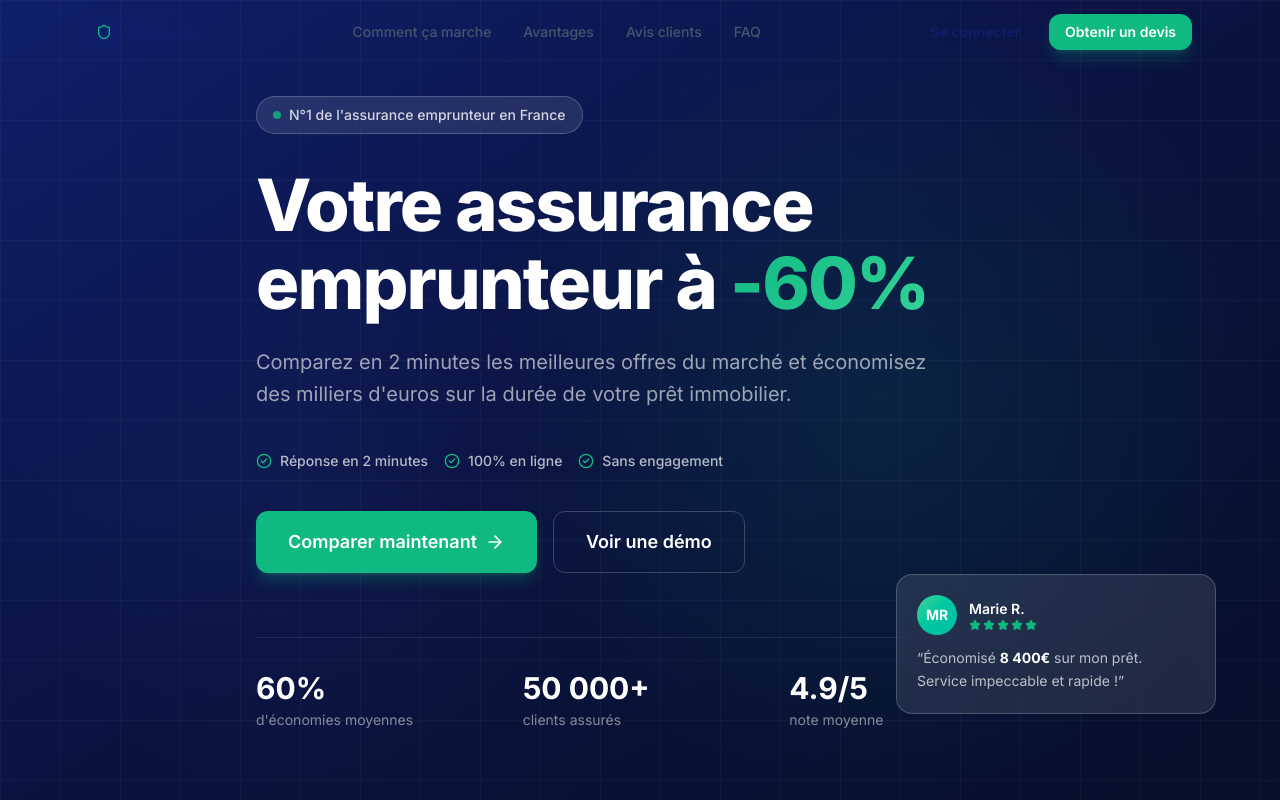
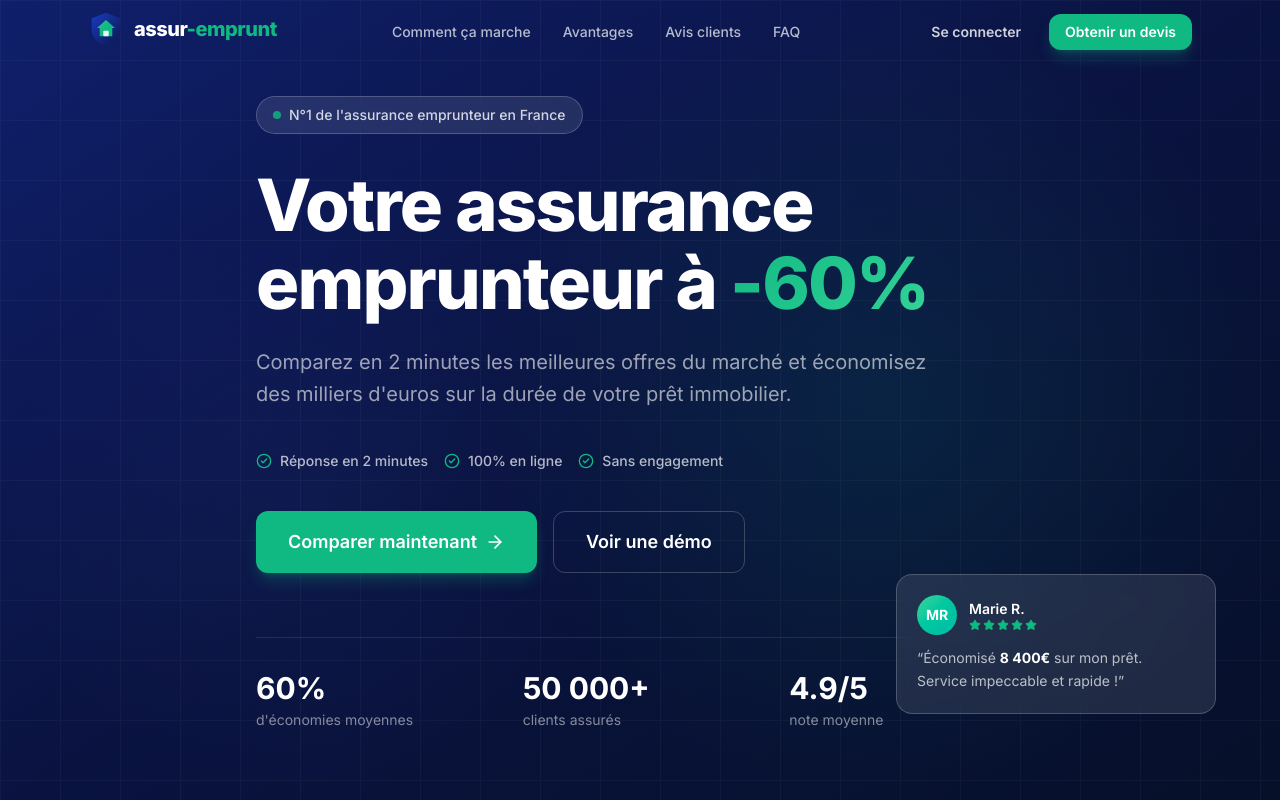
Before and after one commit to loricbenoit-coder/assurio, a React (Vite) app: page / in a window 1280 px wide. Shown: the top 800 px of the page. Built offline with nearby package versions, Linux system fonts and the light colour scheme.

Commit message:
rebrand: Assurio → Assur-Emprunt + nouveau logo SVG moderne

```diff
--- a/content/settings.json
+++ b/content/settings.json
@@ -1,4 +1,4 @@
 {
-  "siteTitle": "Assurio",
+  "siteTitle": "Assur-Emprunt",
   "tagline": "Assurance Emprunteur au meilleur prix"
 }
--- a/index.html
+++ b/index.html
@@ -5,30 +5,30 @@
     <link rel="icon" type="image/svg+xml" href="/favicon.svg" />
     <meta name="viewport" content="width=device-width, initial-scale=1.0" />
     <!-- SEO -->
-    <title>Assurio — Assurance Emprunteur au meilleur prix</title>
-    <meta name="description" content="Assurio vous aide à trouver la meilleure assurance emprunteur. Comparez, économisez jusqu'à 60% et protégez votre prêt immobilier en quelques minutes." />
-    <meta name="keywords" content="assurance emprunteur, délégation assurance, assurance prêt immobilier, comparateur assurance emprunteur" />
+    <title>Assur-Emprunt — Assurance Emprunteur au meilleur prix</title>
+    <meta name="description" content="Assur-Emprunt vous aide à trouver la meilleure assurance emprunteur. Comparez, économisez jusqu'à 60% et protégez votre prêt immobilier en quelques minutes." />
+    <meta name="keywords" content="assurance emprunteur, délégation assurance, assurance prêt immobilier, comparateur assurance emprunteur, assur-emprunt" />
     <meta name="robots" content="index, follow" />
-    <link rel="canonical" href="https://assurio.fr" />
+    <link rel="canonical" href="https://assur-emprunt.fr" />
     <!-- Open Graph -->
-    <meta property="og:title" content="Assurio — Assurance Emprunteur au meilleur prix" />
-    <meta property="og:description" content="Comparez et économisez jusqu'à 60% sur votre assurance emprunteur avec Assurio." />
+    <meta property="og:title" content="Assur-Emprunt — Assurance Emprunteur au meilleur prix" />
+    <meta property="og:description" content="Comparez et économisez jusqu'à 60% sur votre assurance emprunteur avec Assur-Emprunt." />
     <meta property="og:type" content="website" />
-    <meta property="og:url" content="https://assurio.fr" />
+    <meta property="og:url" content="https://assur-emprunt.fr" />
     <!-- Schema.org -->
     <script type="application/ld+json">
     {
       "@context": "https://schema.org",
       "@type": "Organization",
-      "name": "Assurio",
+      "name": "Assur-Emprunt",
       "description": "Comparateur d'assurance emprunteur en ligne",
-      "url": "https://assurio.fr"
+      "url": "https://assur-emprunt.fr"
     }
     </script>
     <!-- Fonts -->
     <link rel="preconnect" href="https://fonts.googleapis.com" />
     <link rel="preconnect" href="https://fonts.gstatic.com" crossorigin />
-    <link href="https://fonts.googleapis.com/css2?family=Inter:wght@300;400;500;600;700;800&display=swap" rel="stylesheet" />
+    <link href="https://fonts.googleapis.com/css2?family=Inter:wght@300;400;500;600;700;800;900&display=swap" rel="stylesheet" />
   </head>
   <body>
     <div id="root"></div>
--- a/src/components/layout/Footer.jsx
+++ b/src/components/layout/Footer.jsx
@@ -1,5 +1,5 @@
 import React from 'react'
-import { Shield } from 'lucide-react'
+import { Logo } from '@/components/ui/Logo'
 
 const LINKS = {
   Produit: ['Comparateur', "Délégation d'assurance", "Rachat de prêt", 'Simulation'],
@@ -13,14 +13,9 @@ export const Footer = () => (
       <div className="grid grid-cols-2 md:grid-cols-4 gap-10 mb-12">
         {/* Brand */}
         <div className="col-span-2 md:col-span-1">
-          <div className="flex items-center gap-2 mb-4">
-            <div className="w-8 h-8 rounded-lg bg-[#0f1f6b] flex items-center justify-center">
-              <Shield className="w-4 h-4 text-[#10b981]" />
-            </div>
-            <span className="text-xl font-bold text-[#0a1340]">Assurio</span>
-          </div>
-          <p className="text-sm text-slate-400 leading-relaxed max-w-xs">
-            Le comparateur d'assurance emprunteur qui vous fait vraiment économiser.
+          <Logo dark className="mb-4" />
+          <p className="text-sm text-slate-400 leading-relaxed max-w-xs mt-4">
+            Le comparateur d&apos;assurance emprunteur qui vous fait vraiment économiser.
           </p>
           <div className="mt-4 text-xs text-slate-300">
             ORIAS N° 24001234
@@ -45,8 +40,8 @@ export const Footer = () => (
       </div>
 
       <div className="pt-8 border-t border-slate-100 flex flex-col md:flex-row items-center justify-between gap-4 text-sm text-slate-400">
-        <span>© 2024 Assurio. Tous droits réservés.</span>
-        <span>Courtier en assurance enregistré à l'ORIAS</span>
+        <span>© 2024 Assur-Emprunt. Tous droits réservés.</span>
+        <span>Courtier en assurance enregistré à l&apos;ORIAS</span>
       </div>
     </div>
   </footer>
--- a/src/components/layout/Navbar.jsx
+++ b/src/components/layout/Navbar.jsx
@@ -1,6 +1,7 @@
 import React, { useState, useEffect } from 'react'
-import { Shield, Menu, X } from 'lucide-react'
+import { Menu, X } from 'lucide-react'
 import { Button } from '@/components/ui/Button'
+import { Logo } from '@/components/ui/Logo'
 import { cn } from '@/lib/utils'
 
 const NAV_LINKS = [
@@ -31,13 +32,11 @@ export const Navbar = () => {
     >
       <div className="max-w-6xl mx-auto px-6 h-16 flex items-center justify-between">
         {/* Logo */}
-        <a href="#" className="flex items-center gap-2 group">
-          <div className="w-8 h-8 rounded-lg bg-[#0f1f6b] flex items-center justify-center">
-            <Shield className="w-4 h-4 text-[#10b981]" />
-          </div>
-          <span className="text-xl font-bold text-[#0f1f6b] tracking-tight">
-            Assurio
-          </span>
+        <a href="#" aria-label="Assur-Emprunt - Accueil">
+          {scrolled
+            ? <Logo dark />
+            : <Logo dark={false} />
+          }
         </a>
 
         {/* Desktop nav */}
@@ -46,7 +45,10 @@ export const Navbar = () => {
             <a
               key={href}
               href={href}
-              className="text-sm font-medium text-slate-600 hover:text-[#0f1f6b] transition-colors"
+              className={cn(
+                'text-sm font-medium transition-colors',
+                scrolled ? 'text-slate-600 hover:text-[#0a1340]' : 'text-white/70 hover:text-white'
+              )}
             >
               {label}
             </a>
@@ -55,13 +57,19 @@ export const Navbar = () => {
 
         {/* CTA */}
         <div className="hidden md:flex items-center gap-3">
-          <Button variant="outline" size="sm">Se connecter</Button>
+          <Button
+            variant={scrolled ? 'outline' : 'ghost'}
+            size="sm"
+            className={!scrolled ? 'text-white/80 hover:text-white hover:bg-white/10' : ''}
+          >
+            Se connecter
+          </Button>
           <Button size="sm">Obtenir un devis</Button>
         </div>
 
         {/* Mobile toggle */}
         <button
-          className="md:hidden p-2 text-slate-600"
+          className={cn('md:hidden p-2', scrolled ? 'text-slate-600' : 'text-white')}
           onClick={() => setMenuOpen(!menuOpen)}
           aria-label="Menu"
         >
@@ -76,7 +84,7 @@ export const Navbar = () => {
             <a
               key={href}
               href={href}
-              className="text-sm font-medium text-slate-600 hover:text-[#0f1f6b]"
+              className="text-sm font-medium text-slate-600 hover:text-[#0a1340]"
               onClick={() => setMenuOpen(false)}
             >
               {label}
--- a/src/components/sections/CTA.jsx
+++ b/src/components/sections/CTA.jsx
@@ -4,7 +4,6 @@ import { Button } from '@/components/ui/Button'
 
 export const CTA = () => (
   <section className="py-24 bg-[#0a1340] relative overflow-hidden">
-    {/* Background decoration */}
     <div
       className="absolute top-0 left-1/2 -translate-x-1/2 w-[800px] h-[400px] opacity-10 rounded-full"
       style={{ background: 'radial-gradient(circle, #10b981 0%, transparent 70%)' }}
@@ -13,7 +12,9 @@ export const CTA = () => (
     <div className="relative max-w-4xl mx-auto px-6 text-center">
       <div className="inline-flex items-center gap-2 bg-white/10 border border-white/20 rounded-full px-4 py-2 mb-8">
         <ShieldCheck className="w-4 h-4 text-[#10b981]" />
-        <span className="text-sm text-white/80 font-medium">Gratuit · Sans engagement · 100% en ligne</span>
+        <span className="text-sm text-white/80 font-medium">
+          Gratuit · Sans engagement · 100% en ligne
+        </span>
       </div>
 
       <h2 className="text-4xl md:text-5xl font-extrabold text-white mb-6 tracking-tight leading-tight">
@@ -23,7 +24,8 @@ export const CTA = () => (
       </h2>
 
       <p className="text-xl text-white/60 mb-10 max-w-2xl mx-auto">
-        Rejoignez 50 000 emprunteurs qui ont déjà optimisé leur assurance.
+        Rejoignez 50 000 emprunteurs qui ont déjà optimisé leur assurance avec
+        <span className="text-white font-semibold"> Assur-Emprunt</span>.
         Obtenez votre comparatif gratuit en 2 minutes.
       </p>
 
@@ -32,7 +34,11 @@ export const CTA = () => (
           Obtenir mon devis gratuit
           <ArrowRight className="w-5 h-5 transition-transform group-hover:translate-x-1" />
         </Button>
-        <Button variant="outline" size="lg" className="border-white/20 text-white hover:bg-white/10">
+        <Button
+          variant="outline"
+          size="lg"
+          className="border-white/20 text-white hover:bg-white/10"
+        >
           Parler à un conseiller
         </Button>
       </div>
--- /dev/null
+++ b/src/components/ui/Logo.jsx
@@ -0,0 +1,58 @@
+import React from 'react'
+import { cn } from '@/lib/utils'
+
+/**
+ * Logo Assur-Emprunt
+ * Icône : bouclier géométrique avec toit de maison stylisé
+ * Typo : "assur" bold navy + "-emprunt" vert
+ */
+export const LogoIcon = ({ className, size = 36 }) => (
+  <svg
+    width={size}
+    height={size}
+    viewBox="0 0 40 40"
+    fill="none"
+    xmlns="http://www.w3.org/2000/svg"
+    className={className}
+  >
+    <defs>
+      <linearGradient id="shieldGrad" x1="0" y1="0" x2="40" y2="40" gradientUnits="userSpaceOnUse">
+        <stop offset="0%" stopColor="#1a3fcc" />
+        <stop offset="100%" stopColor="#0a1340" />
+      </linearGradient>
+      <linearGradient id="roofGrad" x1="0" y1="0" x2="20" y2="20" gradientUnits="userSpaceOnUse">
+        <stop offset="0%" stopColor="#34d399" />
+        <stop offset="100%" stopColor="#10b981" />
+      </linearGradient>
+    </defs>
+
+    {/* Bouclier arrondi */}
+    <path
+      d="M20 2L4 8V20C4 29.5 11.2 37.2 20 39C28.8 37.2 36 29.5 36 20V8L20 2Z"
+      fill="url(#shieldGrad)"
+    />
+
+    {/* Toit de maison (triangle) */}
+    <path
+      d="M20 10L10 19H13V28H27V19H30L20 10Z"
+      fill="url(#roofGrad)"
+    />
+
+    {/* Porte */}
+    <rect x="17" y="22" width="6" height="6" rx="1" fill="white" fillOpacity="0.9" />
+  </svg>
+)
+
+export const LogoWordmark = ({ className, dark = false }) => (
+  <span className={cn('inline-flex items-center gap-2.5 select-none', className)}>
+    <LogoIcon />
+    <span className="font-extrabold text-xl tracking-tight leading-none">
+      <span className={dark ? 'text-[#0a1340]' : 'text-white'}>assur</span>
+      <span className="text-[#10b981]">-emprunt</span>
+    </span>
+  </span>
+)
+
+export const Logo = ({ dark = false, className }) => (
+  <LogoWordmark dark={dark} className={className} />
+)
```
Also changed, not shown: 1 other file (tests, documents, lock files or other folders).
